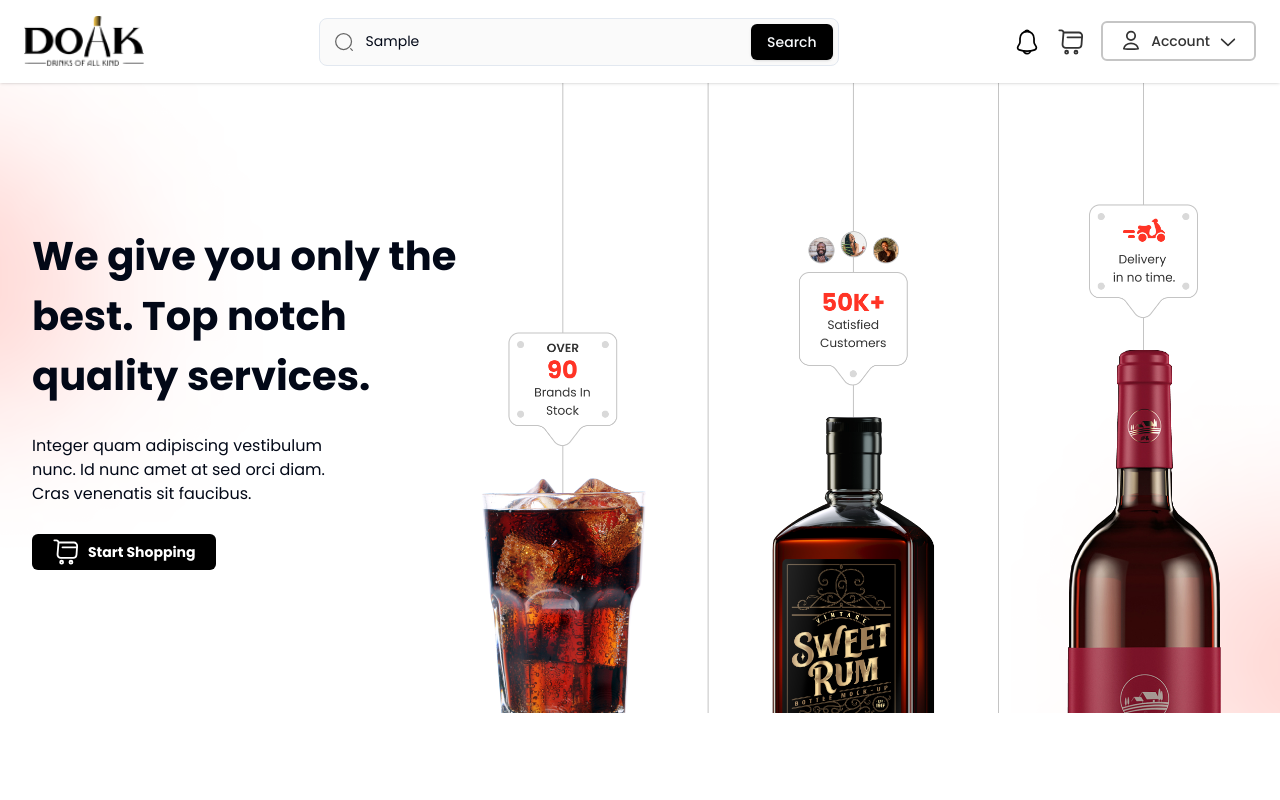
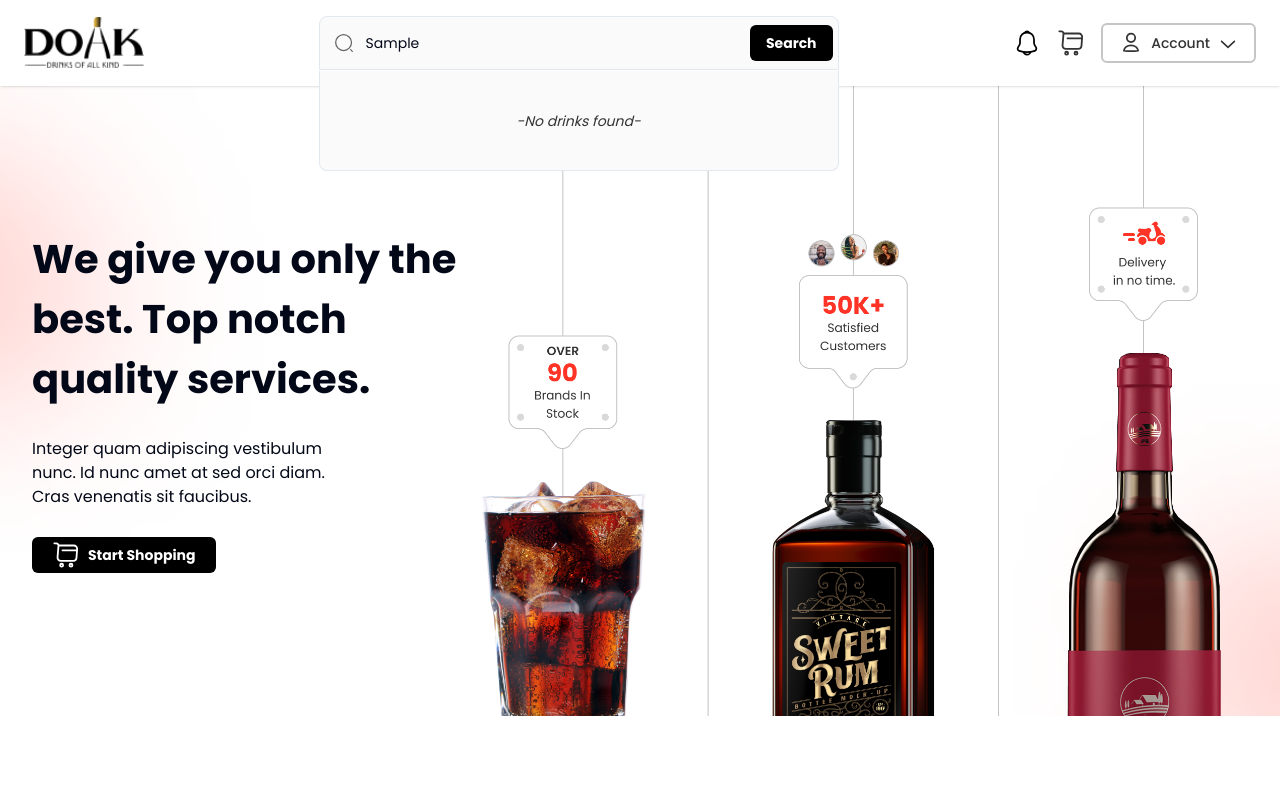
Before and after one commit to Greg-Soap/doak-reimagined, a Next.js app: page / in a window 1280 px wide. Both pictures are taken after typing "Sample" into the empty fields and a click on the button "Search". Shown: the top 800 px of the page. Built offline with nearby package versions, Linux system fonts and the light colour scheme.

Commit message:
Implemented the search for product functionality

```diff
--- a/app/_sections/navbar.tsx
+++ b/app/_sections/navbar.tsx
@@ -20,6 +20,7 @@
 import AuthDialog from "./auth-dialog";
 import { notification } from "../data/notification";
 import { useCart } from "../hooks/cart-context";
+import SearchProducts from "@/components/custom/search-products";
 
 export default function Navbar() {
   return (
@@ -28,7 +29,7 @@
         <Link href="/">
           <Logo />
         </Link>
-        <Search />
+        <SearchProducts />
         <NavMenu />
       </nav>
     </header>
@@ -40,23 +41,6 @@
     <>
       <Image src={logo} alt="logo" width={120} height={40} />
     </>
-  );
-}
-
-function Search() {
-  return (
-    <div className="lg:max-w-[520px] w-full col-span-3 flex items-center justify-between bg-[#FAFAFA] p-[5px] pl-[14px] border border-input rounded-lg md:max-w-[375px]">
-      <div className="flex items-center w-full">
-        <Image src={searchIcon} alt="search" className="w-5 h-5 flex" />
-        <Input
-          placeholder="Search drinks in any category"
-          className="border-none outline-none bg-transparent shadow-none focus-visible:ring-0 "
-        />
-      </div>
-      <Button type="submit" className="bg-black hidden lg:flex">
-        Search
-      </Button>
-    </div>
   );
 }
 
--- a/app/_sections/testimonial.tsx
+++ b/app/_sections/testimonial.tsx
@@ -11,7 +11,7 @@
   return (
     <section className="max-w-[1400px] w-full flex justify-center border-y border-border pt-10 pb-20 bg-testimonial bg-cover bg-center bg-no-repeat overflow-hidden">
       <div className="container flex flex-col w-full gap-8 items-center">
-        <div className="flex flex-col items-center gap-1">
+        <div className="flex flex-col items-center gap-1 bg-white">
           <p className="text-primary text-sm">TESTIMONIALS</p>
           <p className="text-3xl font-bold text-primary max-w-[452px] text-center">
             We love! to keep our customers happy
--- /dev/null
+++ b/components/custom/search-products.tsx
@@ -0,0 +1,171 @@
+"use client";
+
+import Image from "next/image";
+import { useEffect, useRef, useState } from "react";
+import { IProduct } from "@/types/products";
+import { zodResolver } from "@hookform/resolvers/zod";
+import { useForm } from "react-hook-form";
+import { z } from "zod";
+import clsx from "clsx";
+import { Button } from "@/components/ui/button";
+import {
+  Form,
+  FormControl,
+  FormField,
+  FormItem,
+  FormLabel,
+  FormMessage,
+} from "@/components/ui/form";
+import { Input } from "@/components/ui/input";
+import { searchIcon } from "../icons";
+import { FormatNaira } from "@/utils/format-currency";
+import { product_list } from "@/app/data/product-list";
+import Link from "next/link";
+
+const formSchema = z.object({
+  input_query: z.string().min(1, {
+    message: "Query must be at least 1 character long.",
+  }),
+});
+
+export default function SearchProducts() {
+  const [query, setQuery] = useState<string>("");
+  const [results, setResults] = useState<IProduct[]>([]);
+  const [isClicked, setIsClicked] = useState<boolean>(false);
+
+  const searchRef = useRef<HTMLDivElement>(null); // Reference for outside click detection
+
+  const form = useForm<z.infer<typeof formSchema>>({
+    resolver: zodResolver(formSchema),
+    defaultValues: {
+      input_query: "",
+    },
+  });
+
+  function handleSearch() {
+    const data = product_list.filter((item) =>
+      item.name.toLowerCase().includes(query.toLowerCase())
+    );
+
+    setResults(data);
+  }
+
+  function onSubmit(values: z.infer<typeof formSchema>) {
+    console.log(values);
+    setIsClicked(true);
+    handleSearch();
+  }
+
+  // Close results when clicking outside
+  useEffect(() => {
+    function handleClickOutside(event: MouseEvent) {
+      if (
+        searchRef.current &&
+        !searchRef.current.contains(event.target as Node)
+      ) {
+        setIsClicked(false);
+      }
+    }
+
+    document.addEventListener("mousedown", handleClickOutside);
+    return () => document.removeEventListener("mousedown", handleClickOutside);
+  }, []);
+
+  return (
+    <div
+      ref={searchRef}
+      className="relative col-span-3 flex flex-col md:max-w-[375px] lg:max-w-[520px] w-full"
+    >
+      <Form {...form}>
+        <form
+          onSubmit={form.handleSubmit(onSubmit)}
+          className={clsx(
+            "min-w-full flex items-center justify-between bg-[#FAFAFA] px-[5px] pb-2 pl-[14px] border border-input",
+            {
+              "rounded-lg": !isClicked,
+              "rounded-t-lg rounded-b-none": isClicked,
+            }
+          )}
+        >
+          <FormField
+            control={form.control}
+            name="input_query"
+            render={({ field }) => (
+              <FormItem className="w-full">
+                <FormLabel className="hidden">Search for drinks</FormLabel>
+                <FormControl className="min-w-full">
+                  <div className="flex min-w-full items-center">
+                    <Image
+                      src={searchIcon}
+                      alt="search"
+                      className="w-5 h-5 flex"
+                    />
+
+                    <Input
+                      {...field}
+                      onChange={(e) => {
+                        field.onChange(e);
+                        setQuery(e.target.value);
+                        setIsClicked(false);
+                      }}
+                      placeholder="Search drinks in any category"
+                      className="min-w-[90%] border-none outline-none bg-transparent shadow-none focus-visible:ring-0"
+                    />
+                  </div>
+                </FormControl>
+                {/* <FormMessage /> */}
+              </FormItem>
+            )}
+          />
+          <Button type="submit" variant={`black`} className="-mb-2">
+            Search
+          </Button>
+        </form>
+      </Form>
+
+      {isClicked && (
+        <div className="absolute top-[55px] w-full min-h-[100px] max-h-[400px] flex flex-col items-center gap-2.5 px-4 py-3 bg-[#FAFAFA] rounded-b-lg border-x border-b border-input overflow-y-auto">
+          {results.length === 0 ? (
+            <p className="text-sm italic text-primary mt-7">
+              -No drinks found-
+            </p>
+          ) : (
+            <>
+              {results.map((item) => (
+                <ResultCard key={item.id} data={item} />
+              ))}
+            </>
+          )}
+        </div>
+      )}
+    </div>
+  );
+}
+
+function ResultCard({ data }: { data: IProduct }) {
+  return (
+    <Link
+      href={`/${data.id}`}
+      className="w-full flex items-center justify-between"
+    >
+      <div className="flex items-center gap-2 w-2/3">
+        <Image
+          src={data.image}
+          alt={data.name}
+          width={70}
+          height={70}
+          className="rounded-[5px]"
+        />
+
+        <div className="flex flex-col text-primary">
+          <p className="text-[10px]">{data.type}</p>
+          <p className="text-[13px] font-semibold">{data.name}</p>
+        </div>
+      </div>
+
+      <p className="text-[13px] text-primary font-semibold">
+        {FormatNaira(data.discount_price ? data.discount_price : data.price)}
+      </p>
+    </Link>
+  );
+}
```
